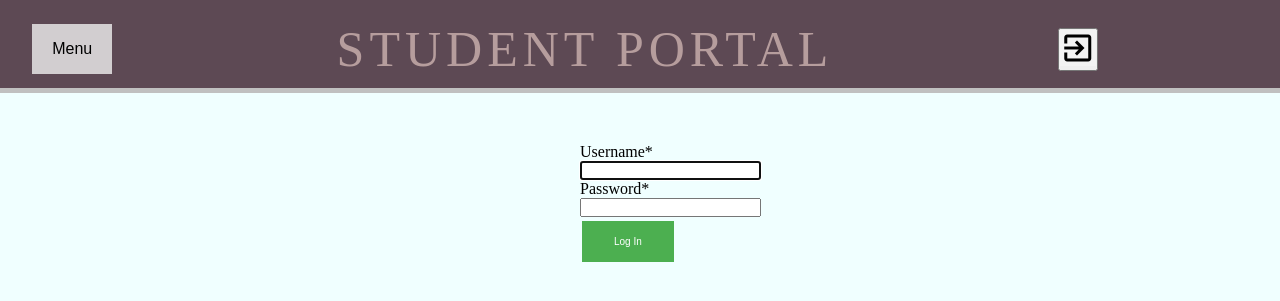
After one commit to shudiptod/student-portal, a Django app: page /login/ in a window 1280 px wide. The commit adds this page. Shown: the top 301 px of the page. Run offline with Django 3.2, Linux system fonts and the light colour scheme; some libraries are stand-ins or nearby versions.

Commit message:
added a login system using crispy forms and modified some files

```diff
--- a/dashboard/templates/dashboard/navbar.html
+++ b/dashboard/templates/dashboard/navbar.html
@@ -66,7 +66,7 @@
     <div class="dropdown" style="margin-left:-150px";>
       <button class="dropbtn" >Menu</button>
       <div class="dropdown-content">
-        <a href="#">Dashboard</a>
+        <a href="/dashboard">Dashboard</a>
         <a href="#">Live Result</a>
         <a href="#">Teaching Evaluation</a>
         <a href="#">Regestered Course</a>
--- /dev/null
+++ b/dashboard/templates/registration/login.html
@@ -0,0 +1,53 @@
+<!doctype html>
+{%include 'dashboard/navbar.html'%}
+<html>
+{% load static %}
+
+<head>
+    <title>Log In</title>
+    <style>
+        .button {
+            background-color: #4CAF50;
+            border: none;
+            color: white;
+            padding: 15px 32px;
+            text-align: center;
+            text-decoration: none;
+            display: inline-block;
+            font-size: 10px;
+            margin: 4px 2px;
+            cursor: pointer;
+        }
+    </style>
+</head>
+{% load crispy_forms_tags %}
+
+<body>
+    {%block body%}
+    <div class="container" style="margin-top: 50px; padding-left: 580px;">
+        <div class="box">
+            <form method="post" class="form-group">
+                {% csrf_token %}
+                {% crispy form %}
+                <button type="submit" class="button form-controlbtn" >Log In</button>
+
+            </form>
+        </div>
+
+    </div>
+
+
+
+
+
+
+
+
+
+
+
+    {% endblock %}
+</body>
+
+
+</html>
--- a/dashboard/views.py
+++ b/dashboard/views.py
@@ -2,7 +2,7 @@ from django.shortcuts import render
 # Create your views here
 
 def dash(request):
-    return render (request, 'dashboard/navbar.html')
+    return render (request, 'dashboard/dashboard.html')
 
 def liveR(request):
     return render (request, 'LiveResult/Live Result.html')
--- a/studentportal/settings.py
+++ b/studentportal/settings.py
@@ -37,7 +37,8 @@ INSTALLED_APPS = [
     'django.contrib.sessions',
     'django.contrib.messages',
     'django.contrib.staticfiles',
-    'dashboard'
+    'dashboard',
+    'crispy_forms'
 ]
 
 MIDDLEWARE = [
@@ -121,3 +122,5 @@ USE_TZ = True
 STATIC_URL = '/static/'
 STATIC_ROOT = '/static/'
 STATICFILES_DIRS = [os.path.join(BASE_DIR, "static"),]
+LOGIN_RIDIRECT_URL = "/"
+CRISPY_TEMPLATE_PACK = "bootstrap4"
--- a/studentportal/urls.py
+++ b/studentportal/urls.py
@@ -14,12 +14,14 @@ Including another URLconf
     2. Add a URL to urlpatterns:  path('blog/', include('blog.urls'))
 """
 from django.contrib import admin
-from django.urls import path
+from django.urls import path,include
 from dashboard import views as main_views
 
 urlpatterns = [
     path('admin/', admin.site.urls),
     path('',main_views.dash),
-    path('register/',main_views.regcourse)
+    path('register/',main_views.regcourse),
+    path('',include("django.contrib.auth.urls")),
+    path('dashboard/',main_views.dash),
 
 ]
```
Also changed, not shown: dashboard/templates/dashboard/dashboard.html (added, +29 -0 lines), db.sqlite3.
